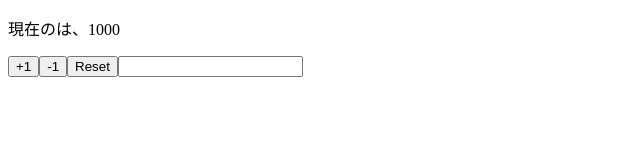
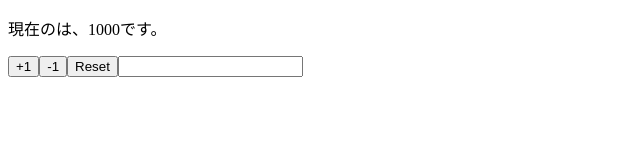
Before and after one commit to tatsuki0091/react-hooks-101, a React (Create React App) app: page / in a window 1280 px wide. Shown: the top 160 px of the page, without its empty margins (0-640 px from the left). Built offline with nearby package versions, Linux system fonts and the light colour scheme.

Commit message:
implement callback

```diff
--- a/src/App.js
+++ b/src/App.js
@@ -1,13 +1,22 @@
-import React, { useState } from 'react';
+import React, { useEffect, useState } from 'react';
 
 const App = props => {
 
   const [state, setState] = useState(props)
   const {name, price} = state
 
+  useEffect(() => {
+    console.log('effect')
+  })
+
+  const renderPeriod = () => {
+    console.log('render')
+    return '。'
+  }
+
   return (
     <>
-     <p>現在の{name}は、{price}</p>
+     <p>現在の{name}は、{price}です{renderPeriod()}</p>
      <button onClick={()=>setState({...state, price: price + 1})}>+1</button>
      <button onClick={()=>setState({...state, price: price - 1})}>-1</button>
      <button onClick={()=>setState(props)}>Reset</button>
```
